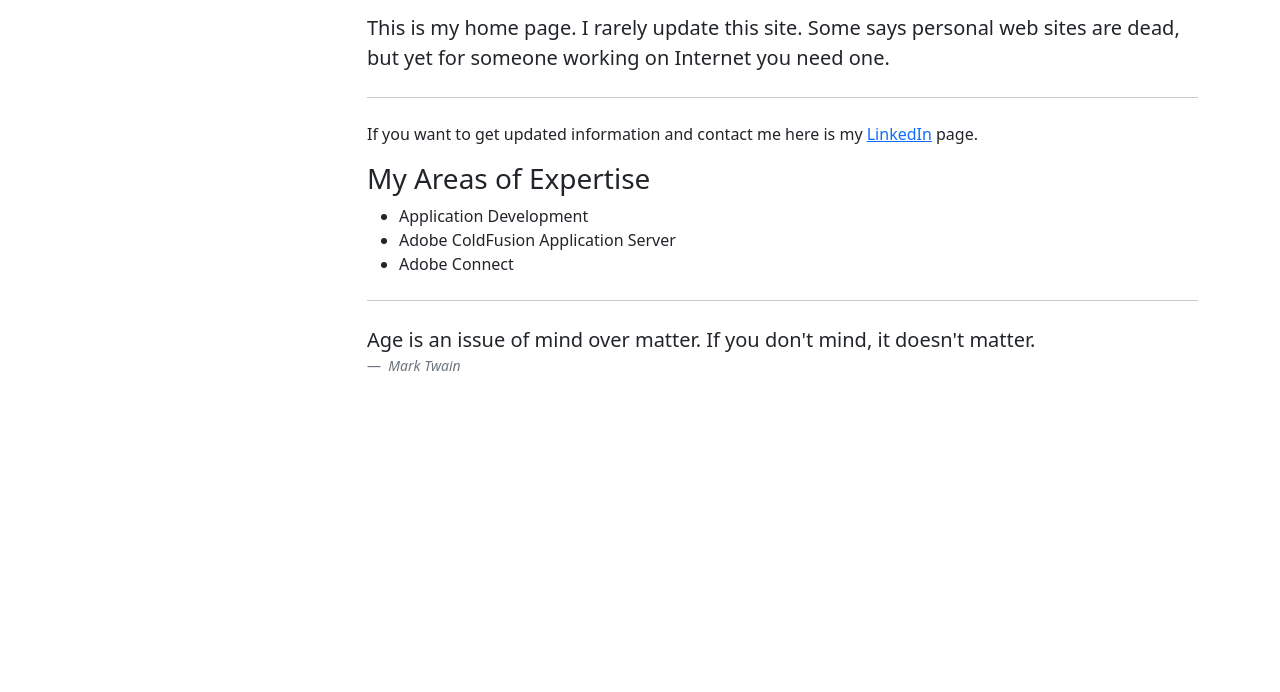
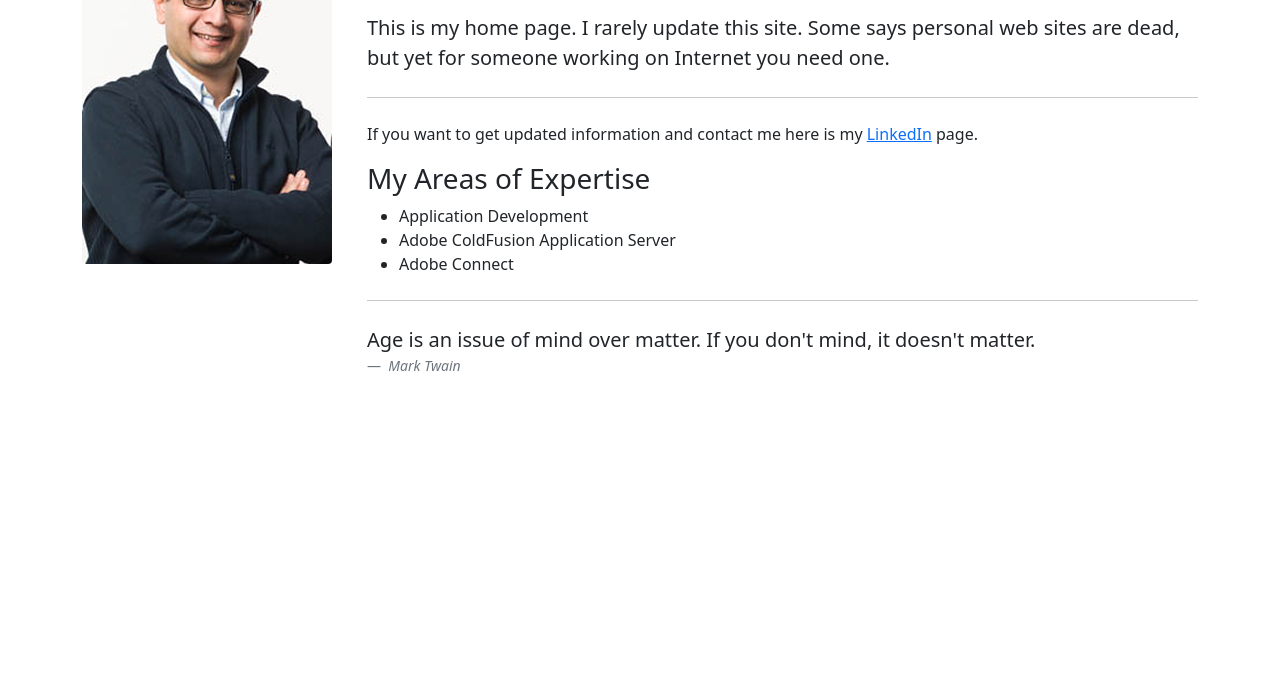
Before and after one commit to boraunal/boraunal.github.io, a plain HTML site: page index.html in a window 1280 px wide. Shown: the part 108-800 px from the top of the page. Drawn offline with nearby package versions, Linux system fonts and the light colour scheme.

Commit message:
Update index.html

```diff
--- a/index.html
+++ b/index.html
@@ -17,7 +17,7 @@
     <div class="container ">
         <div class="row">
             <div class="col-md-3">
-                <img class="img-fluid rounded" alt="Bora Unal wearing Nokia headphones " src="assets/boraunal06.png">
+                <img class="img-fluid rounded" alt="Bora Unal wearing Nokia headphones " src="boraunal06.png">
             </div>
             <div class="col-md-9">
                 <div class="jumbotron">
```
